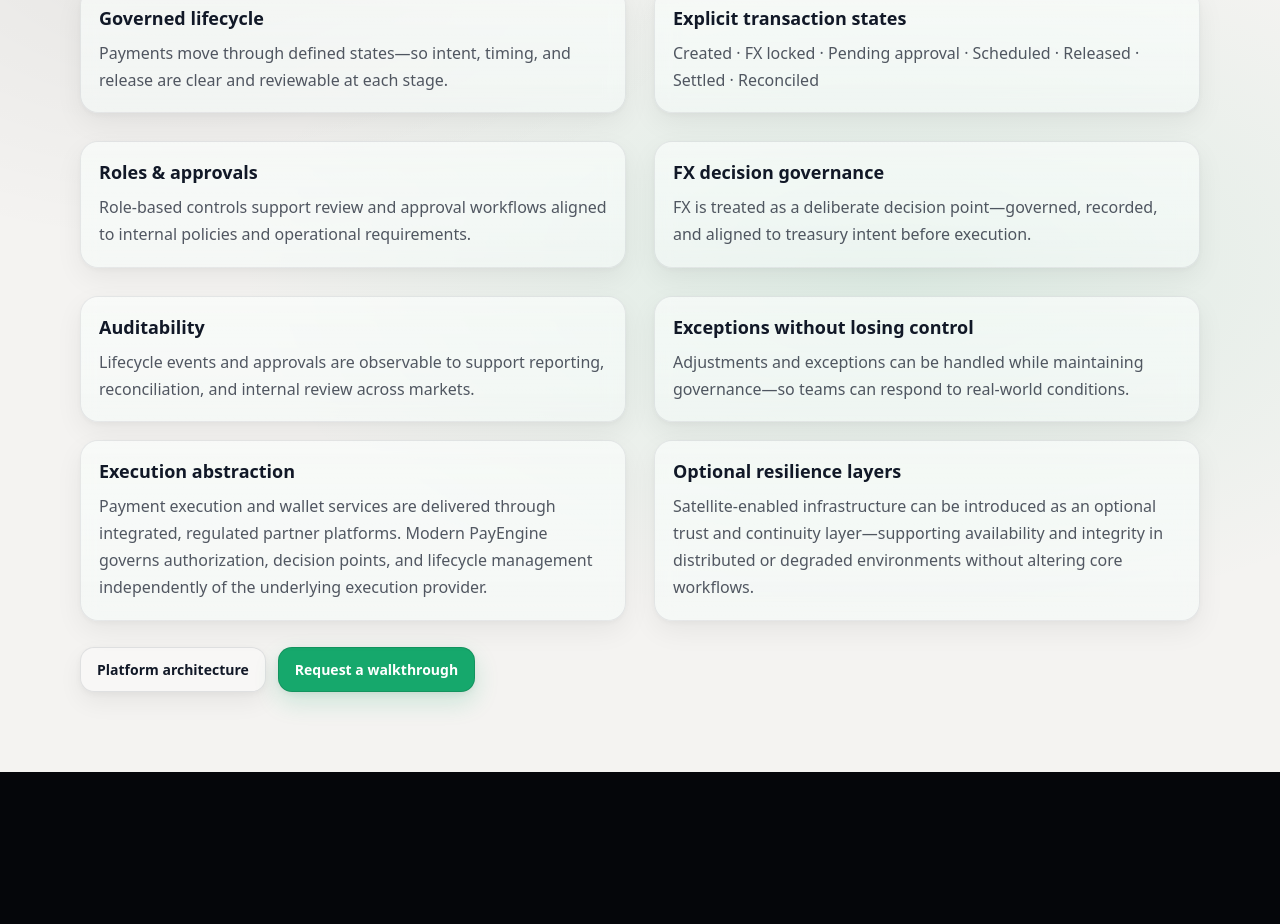
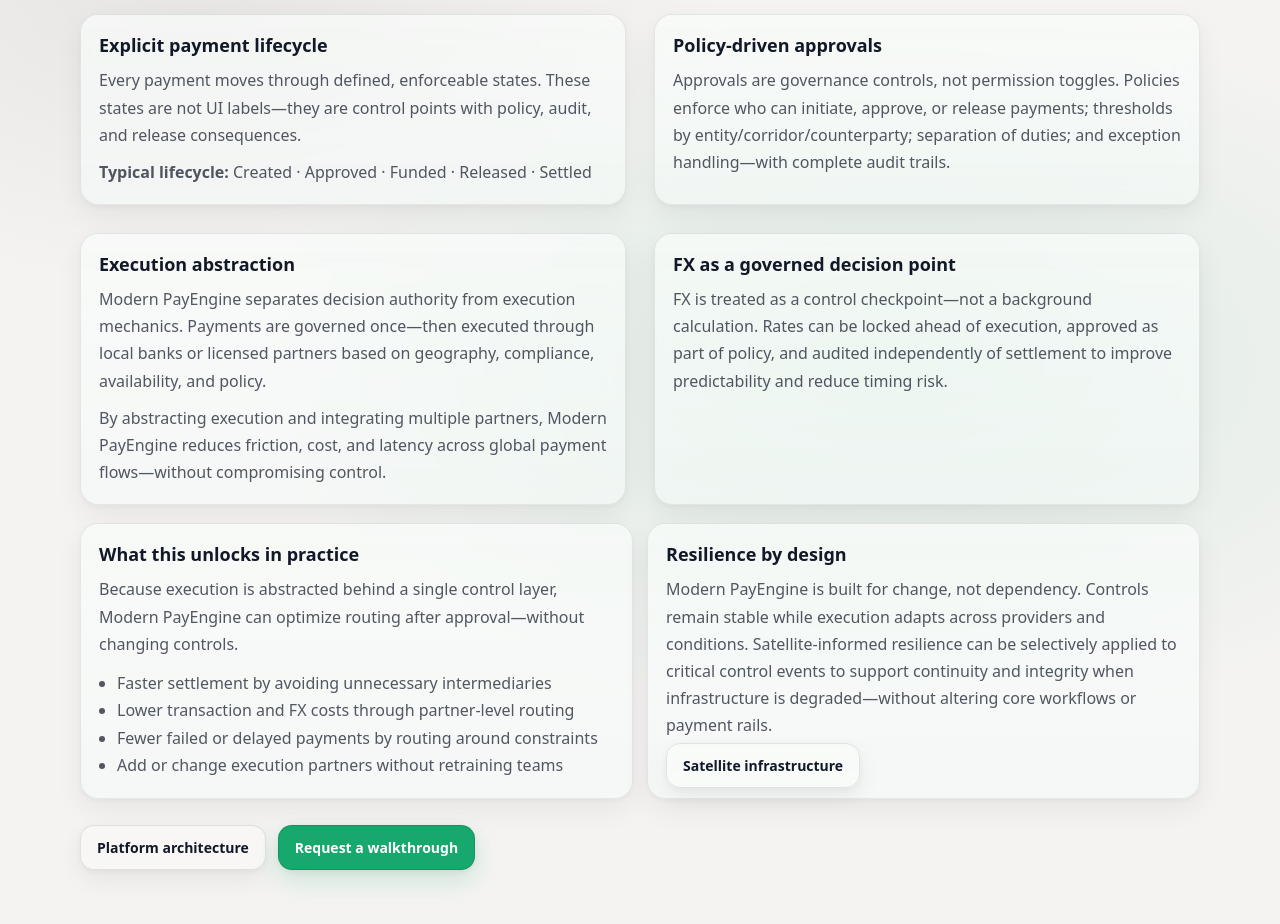
Before and after one commit to kleinjoshd-commits/Josh1, a Next.js app: page /trust-controls in a window 1280 px wide. Shown: the part 418-1342 px from the top of the page. Before the commit the page ends 1190 px from the top, so only its background shows below. Built offline with nearby package versions, Linux system fonts and the light colour scheme.

Commit message:
Tighten Trust & Controls layout and execution abstraction copy

```diff
--- a/app/trust-controls/page.tsx
+++ b/app/trust-controls/page.tsx
@@ -4,15 +4,28 @@
 export const metadata = {
   title: "Trust & Controls | Modern PayEngine",
   description:
-    "Trust, governance, and operational controls embedded across the global payment lifecycle.",
+    "Payment authority, governance, and operational controls embedded across the global payment lifecycle.",
 };
 
 const panelTight = {
   padding: "18px 18px",
+  // Let panels stretch naturally inside grids
   height: "auto" as const,
   minHeight: "unset" as const,
-  alignSelf: "flex-start" as const,
 };
+
+const listStyle = {
+  marginTop: 12,
+  marginBottom: 0,
+  paddingLeft: 18,
+} as const;
+
+const grid2 = {
+  display: "grid",
+  gap: 14,
+  gridTemplateColumns: "repeat(auto-fit, minmax(320px, 1fr))",
+  alignItems: "stretch",
+} as const;
 
 export default function TrustControlsPage() {
   return (
@@ -24,7 +37,7 @@
         <div className="container deckInner">
           <div className="eyebrow">
             Platform foundations <span className="dot" />
-            Trust and governance
+            Payment authority, enforced
           </div>
 
           <h1 className="h1" style={{ marginBottom: 12 }}>
@@ -34,83 +47,101 @@
           </h1>
 
           <p className="p" style={{ maxWidth: 900 }}>
-            Modern PayEngine is designed for payment environments where control,
-            predictability, and accountability matter. Trust and controls are
-            embedded across the lifecycle—so teams can govern authorization, FX
-            decisions, and transaction release across markets without changing how
-            they operate.
+            Modern PayEngine is the control layer for enterprise payments. We
+            govern how payments are created, approved, funded, released, and
+            confirmed—independently of how or where they are executed. This
+            separation of decision authority from execution mechanics gives
+            finance teams predictability, accountability, and flexibility across
+            regulated markets.
           </p>
 
-          {/* CORE CONTROLS (Satellite-style boxes) */}
-          <div className="kycGrid" style={{ marginTop: 28, alignItems: "start" }}>
+          {/* CORE DOCTRINE */}
+          <div className="kycGrid" style={{ marginTop: 28, alignItems: "stretch" }}>
             <div className="panel" style={panelTight}>
-              <h3 style={{ marginTop: 0 }}>Governed lifecycle</h3>
+              <h3 style={{ marginTop: 0 }}>Explicit payment lifecycle</h3>
               <p className="p" style={{ marginTop: 10 }}>
-                Payments move through defined states—so intent, timing, and release
-                are clear and reviewable at each stage.
+                Every payment moves through defined, enforceable states. These
+                states are not UI labels—they are control points with policy,
+                audit, and release consequences.
+              </p>
+              <p className="p" style={{ marginTop: 10, marginBottom: 0 }}>
+                <strong>Typical lifecycle:</strong> Created · Approved · Funded ·
+                Released · Settled
               </p>
             </div>
 
             <div className="panel" style={panelTight}>
-              <h3 style={{ marginTop: 0 }}>Explicit transaction states</h3>
-              <p className="p" style={{ marginTop: 10 }}>
-                Created · FX locked · Pending approval · Scheduled · Released ·
-                Settled · Reconciled
+              <h3 style={{ marginTop: 0 }}>Policy-driven approvals</h3>
+              <p className="p" style={{ marginTop: 10, marginBottom: 0 }}>
+                Approvals are governance controls, not permission toggles.
+                Policies enforce who can initiate, approve, or release payments;
+                thresholds by entity/corridor/counterparty; separation of duties;
+                and exception handling—with complete audit trails.
               </p>
             </div>
 
             <div className="panel" style={panelTight}>
-              <h3 style={{ marginTop: 0 }}>Roles & approvals</h3>
+              <h3 style={{ marginTop: 0 }}>Execution abstraction</h3>
               <p className="p" style={{ marginTop: 10 }}>
-                Role-based controls support review and approval workflows aligned
-                to internal policies and operational requirements.
+                Modern PayEngine separates decision authority from execution
+                mechanics. Payments are governed once—then executed through local
+                banks or licensed partners based on geography, compliance,
+                availability, and policy.
+              </p>
+              <p className="p" style={{ marginTop: 10, marginBottom: 0 }}>
+                By abstracting execution and integrating multiple partners,
+                Modern PayEngine reduces friction, cost, and latency across
+                global payment flows—without compromising control.
               </p>
             </div>
 
             <div className="panel" style={panelTight}>
-              <h3 style={{ marginTop: 0 }}>FX decision governance</h3>
-              <p className="p" style={{ marginTop: 10 }}>
-                FX is treated as a deliberate decision point—governed, recorded,
-                and aligned to treasury intent before execution.
-              </p>
-            </div>
-
-            <div className="panel" style={panelTight}>
-              <h3 style={{ marginTop: 0 }}>Auditability</h3>
-              <p className="p" style={{ marginTop: 10 }}>
-                Lifecycle events and approvals are observable to support reporting,
-                reconciliation, and internal review across markets.
-              </p>
-            </div>
-
-            <div className="panel" style={panelTight}>
-              <h3 style={{ marginTop: 0 }}>Exceptions without losing control</h3>
-              <p className="p" style={{ marginTop: 10 }}>
-                Adjustments and exceptions can be handled while maintaining
-                governance—so teams can respond to real-world conditions.
+              <h3 style={{ marginTop: 0 }}>FX as a governed decision point</h3>
+              <p className="p" style={{ marginTop: 10, marginBottom: 0 }}>
+                FX is treated as a control checkpoint—not a background
+                calculation. Rates can be locked ahead of execution, approved as
+                part of policy, and audited independently of settlement to
+                improve predictability and reduce timing risk.
               </p>
             </div>
           </div>
 
-          {/* EXECUTION + RESILIENCE (2-up like Satellite product application) */}
-          <div className="kycGrid" style={{ marginTop: 18, alignItems: "start" }}>
+          {/* PRACTICE + RESILIENCE (2-up, fills space cleanly) */}
+          <div style={{ marginTop: 18 }}>
+            <div style={grid2}>
               <div className="panel" style={panelTight}>
-              <h3 style={{ marginTop: 0 }}>Execution abstraction</h3>
-              <p className="p" style={{ marginTop: 10 }}>
-                Payment execution and wallet services are delivered through
-                integrated, regulated partner platforms. Modern PayEngine governs
-                authorization, decision points, and lifecycle management
-                independently of the underlying execution provider.
+                <h3 style={{ marginTop: 0 }}>What this unlocks in practice</h3>
+                <p className="p" style={{ marginTop: 10, marginBottom: 0 }}>
+                  Because execution is abstracted behind a single control layer,
+                  Modern PayEngine can optimize routing after approval—without
+                  changing controls.
                 </p>
+
+                <ul className="p" style={listStyle}>
+                  <li>Faster settlement by avoiding unnecessary intermediaries</li>
+                  <li>Lower transaction and FX costs through partner-level routing</li>
+                  <li>Fewer failed or delayed payments by routing around constraints</li>
+                  <li>Add or change execution partners without retraining teams</li>
+                </ul>
               </div>
 
               <div className="panel" style={panelTight}>
-              <h3 style={{ marginTop: 0 }}>Optional resilience layers</h3>
+                <h3 style={{ marginTop: 0 }}>Resilience by design</h3>
                 <p className="p" style={{ marginTop: 10 }}>
-                Satellite-enabled infrastructure can be introduced as an optional
-                trust and continuity layer—supporting availability and integrity in
-                distributed or degraded environments without altering core workflows.
+                  Modern PayEngine is built for change, not dependency. Controls
+                  remain stable while execution adapts across providers and
+                  conditions. Satellite-informed resilience can be selectively
+                  applied to critical control events to support continuity and
+                  integrity when infrastructure is degraded—without altering core
+                  workflows or payment rails.
                 </p>
+
+                <div style={{ marginTop: 14 }}>
+                  <Link className="btnSecondary" href="/satellite">
+                    Satellite infrastructure
+                  </Link>
+                </div>
+              </div>
             </div>
           </div>
 
```
Lines whose indentation alone changed are shown as unchanged.
